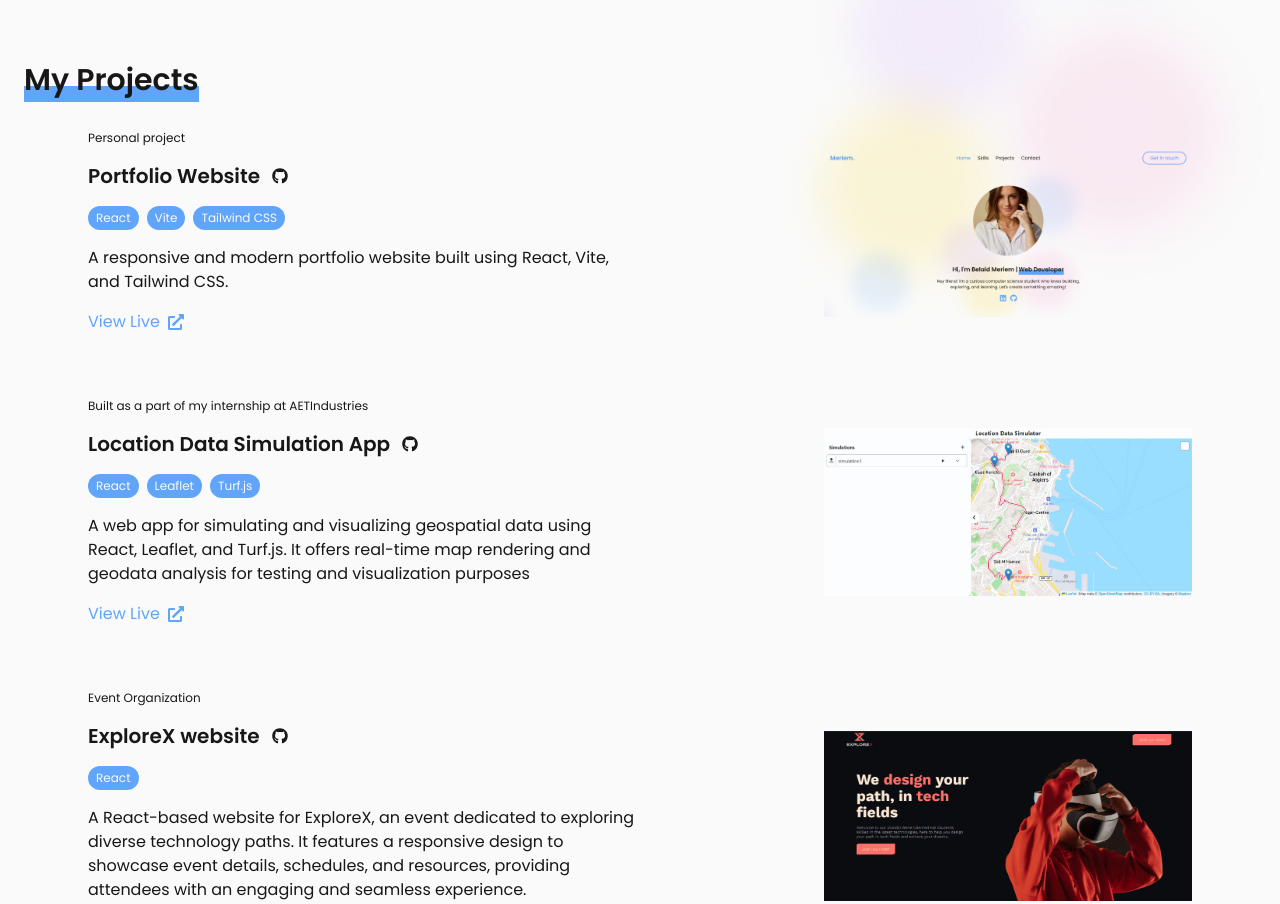
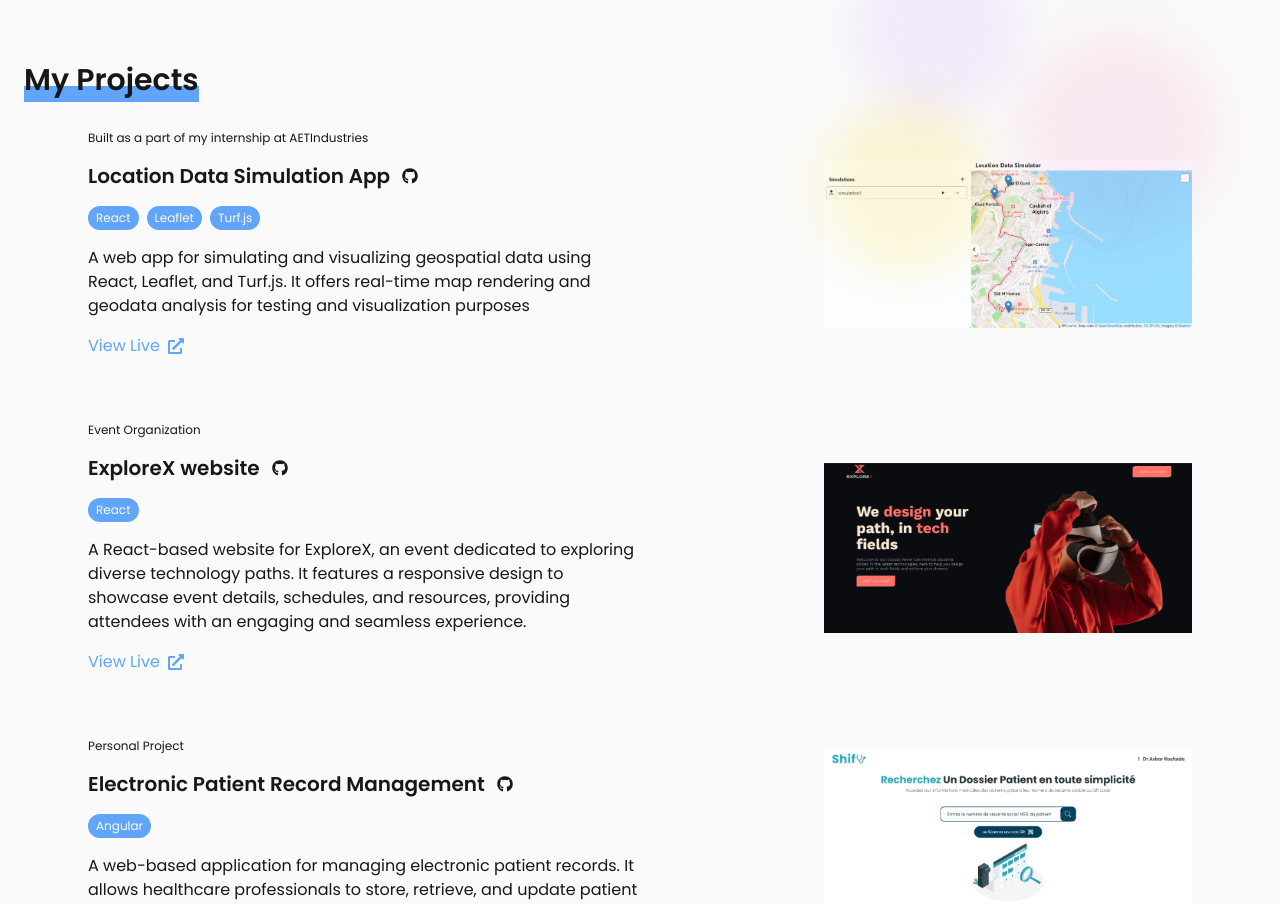
Before and after one commit to belaid1meriem/portfolio, a React (Vite) app: page / in a window 1280 px wide. Shown: the part 940-1844 px from the top of the page. Built offline with nearby package versions, Linux system fonts and the light colour scheme.

Commit message:
Update projects.ts

```diff
--- a/src/data/projects.ts
+++ b/src/data/projects.ts
@@ -1,5 +1,4 @@
 import { Technology } from "./skills";
-import img from '../assets/picture.png';
 import dpi from '../assets/dpi.png'
 import dataSimul from '../assets/dataSimulation.png'
 import explorex from '../assets/explorex.png'
@@ -14,19 +13,6 @@
 }
 
 export const projects : Project[] = [
-    {
-        source:'Personal project',
-        image: img ,
-        name: 'Portfolio Website',
-        description: 'A responsive and modern portfolio website built using React, Vite, and Tailwind CSS.',
-        techStack: [
-            { name: 'React', icon: '/react.svg' },
-            { name: 'Vite', icon: '/vite.svg' },
-            { name: 'Tailwind CSS', icon: '/tailwindcss.svg' },
-        ],
-        githubLink: 'https://github.com/belaid1meriem/portfolio',
-        liveLink: '/',
-    },
     {
         source:'Built as a part of my internship at AETIndustries',
         image: dataSimul ,
```
